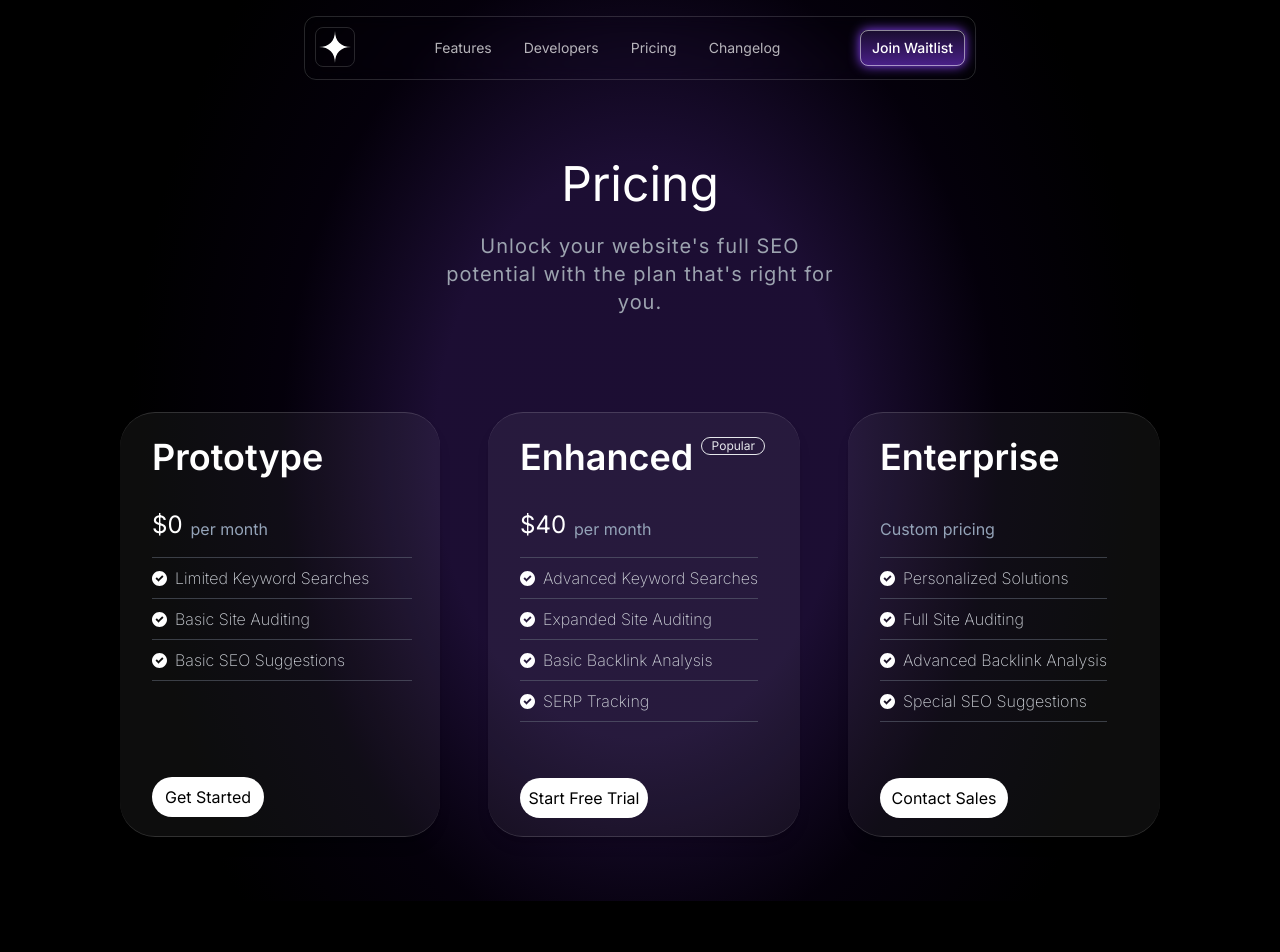
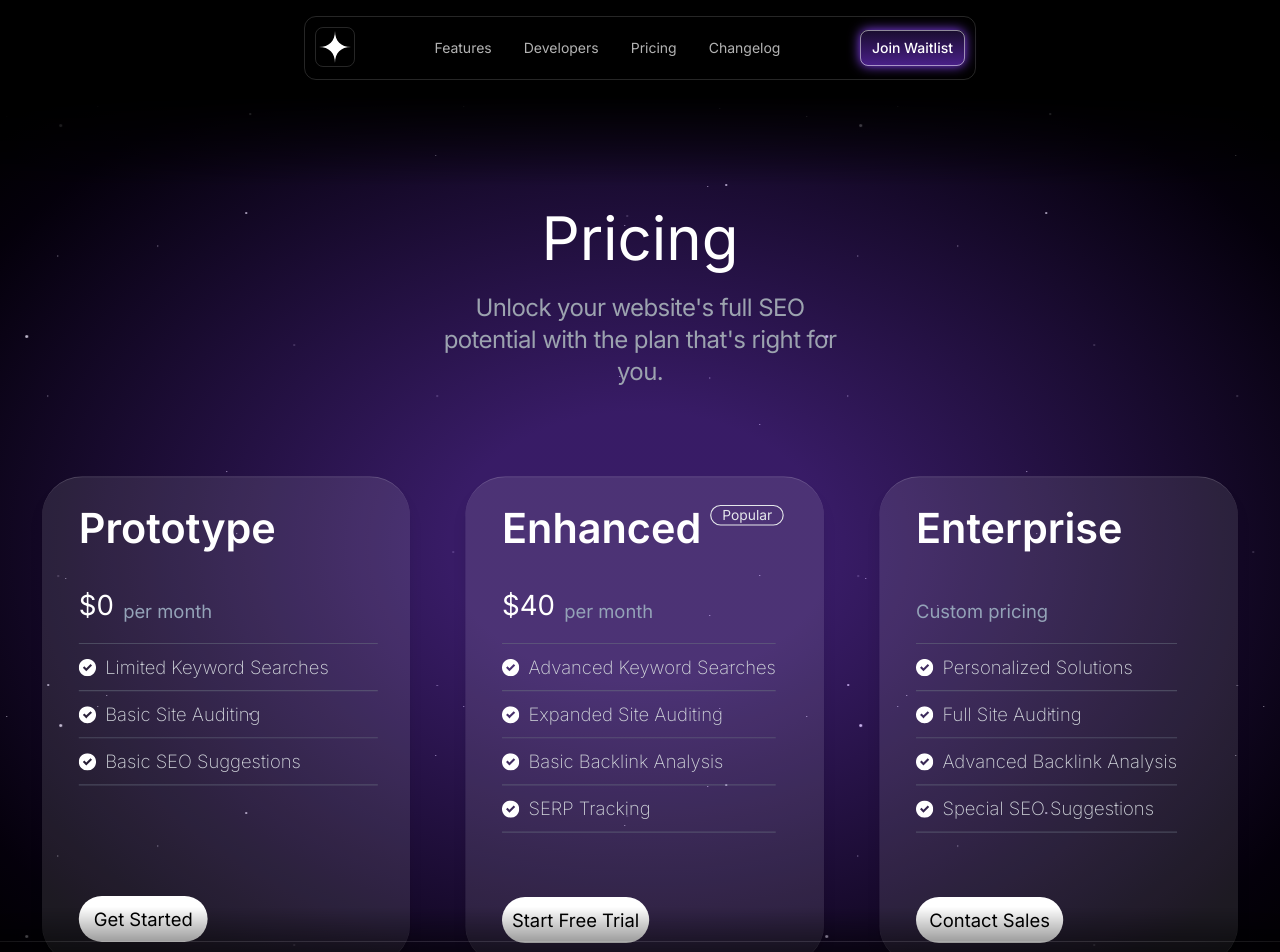
Before and after one commit to AlessandroMmmmmmm/ai-frontend, a Next.js app: page /pricing in a window 1280 px wide. Shown: the top 952 px of the page. Before the commit the page ends 901 px from the top, so only its background shows below. Built offline with nearby package versions, Linux system fonts and the light colour scheme.

Commit message:
some more changes

```diff
--- a/src/app/pricing/page.tsx
+++ b/src/app/pricing/page.tsx
@@ -1,19 +1,55 @@
 
+"use client"
 import {Header} from "@/sections/Header";
-import { motion } from "framer-motion";
+import { motion, useScroll, useTransform } from "framer-motion";
+import { useRef } from "react";
+import starsBg from "@/assets/stars.png";
+import { Footer } from "@/sections/Footer";
 
 export default function Pricing() {
 
+	const sectionRef = useRef(null);
+  const {scrollYProgress} = useScroll({
+    target: sectionRef,
+    offset: ['start end', 'end start'],
+  });
+  const backgroundPositionY = useTransform(scrollYProgress, [0,1], [-300, 300]);
+
+	let checkIcon = <svg fill="#ffffff" className="mb-0 mt-[5px]" height="15px" width="15px" version="1.1" id="Capa_1" xmlns="http://www.w3.org/2000/svg" viewBox="0 0 490.05 490.05" stroke="#ffffff"><g id="SVGRepo_bgCarrier" stroke-width="0"></g><g id="SVGRepo_tracerCarrier" stroke-linecap="round" stroke-linejoin="round"></g><g id="SVGRepo_iconCarrier"> <g> <g> <path d="M418.275,418.275c95.7-95.7,95.7-250.8,0-346.5s-250.8-95.7-346.5,0s-95.7,250.8,0,346.5S322.675,513.975,418.275,418.275 z M157.175,207.575l55.1,55.1l120.7-120.6l42.7,42.7l-120.6,120.6l-42.8,42.7l-42.7-42.7l-55.1-55.1L157.175,207.575z"></path> </g> </g> </g></svg>
+
 	return(
       <>
-			<main className="w-full min-h-screen bg-[radial-gradient(40%_80%_at_center_center,rgba(140,69,255,0.2)_40%,rgba(14,0,36,0.3)_70%,transparent)]">
 			<Header />
+			<motion.section className="w-full -mb-14 min-h-screen [mask-image:linear-gradient(to_bottom,transparent,black_10%,black_90%,transparent)]"
+			style={{
+      backgroundImage: `url(${starsBg.src})`,
+      backgroundPositionY,
+    }}
+    animate={{
+      backgroundPositionX: starsBg.width,
+    }}
+    transition={{
+      repeat: Infinity,
+      ease: "linear",
+      duration: 120,
+    }}>
+			<div className="bg-[radial-gradient(100%_100%_at_center_center,rgba(140,69,255,0.4)_15%,rgba(14,0,36,0.3)_60%,black_70%,transparent)]">
 					<div className="container mx-auto py-16">
-						<h1 className="mx-auto mb-6 mt-0 text-5xl flex justify-center">Pricing</h1>
-						<p className="mx-auto mb-24 mt-0 text-xl text-gray-400 text-wrap w-[400px] text-center flex justify-center tracking-wider">Unlock your website&apos;s full SEO potential with the plan that&apos;s right for you.</p>
+						<div className="flex items-center justify-center p-6 mb-8">
+							<div className="mt-0 p-6 mx-auto mb-4">
+								<h1 className="mx-auto mb-6 mt-0 text-6xl flex justify-center">Pricing</h1>
+								<p className="mx-auto mb-6 mt-0 text-2xl text-gray-400 text-wrap w-[400px] text-center flex justify-center tracking-tight">Unlock your website&apos;s full SEO potential with the plan that&apos;s right for you.</p>
+							</div>
+						</div>
+						<div className="scale-[1.15]">
 						<div className="flex flex-row justify-center gap-12">
 							{/* Prototype Card */}
-									<div className="flex flex-col transition-transform duration-300 transform hover:scale-105 items-start h-[425px] w-80 rounded-[35px] p-8 pt-6 bg-white/5 shadow-lg blackdrop-blur-xl border-[1px] border-r-0 border-l-0 border-white/15">
+							<motion.div
+								whileHover={{
+									boxShadow: '0px 7px 25px rgba(140, 69, 255, 0.6)',
+								}}
+								className="flex flex-col transition-transform hover:scale-105 duration-300 transform items-start h-[425px] w-80 rounded-[35px] p-8 pt-6 bg-white/10 shadow-lg blackdrop-blur-xl border-[1px] border-r-0 border-l-0 border-white/15"
+							>
 								<h2 className="text-4xl mt-0 mb-8 font-semibold">Prototype</h2>
 									<div className="flex flex-row gap-2">
 											<h3 className="text-2xl mb-4">$0</h3>
@@ -22,17 +58,17 @@ export default function Pricing() {
 									<ul className="space-y-2">
 										<hr className="border-gray-500 border-opacity-50 w-[260px]" />
 										<div className="flex flex-row gap-2">
-													<svg fill="#ffffff" className="mb-0 mt-[5px]" height="15px" width="15px" version="1.1" id="Capa_1" xmlns="http://www.w3.org/2000/svg" viewBox="0 0 490.05 490.05" stroke="#ffffff"><g id="SVGRepo_bgCarrier" stroke-width="0"></g><g id="SVGRepo_tracerCarrier" stroke-linecap="round" stroke-linejoin="round"></g><g id="SVGRepo_iconCarrier"> <g> <g> <path d="M418.275,418.275c95.7-95.7,95.7-250.8,0-346.5s-250.8-95.7-346.5,0s-95.7,250.8,0,346.5S322.675,513.975,418.275,418.275 z M157.175,207.575l55.1,55.1l120.7-120.6l42.7,42.7l-120.6,120.6l-42.8,42.7l-42.7-42.7l-55.1-55.1L157.175,207.575z"></path> </g> </g> </g></svg>
+											{checkIcon}
 											<li className="text-gray-300 font-extralight">Limited Keyword Searches</li>
 										</div>
 										<hr className="border-gray-500 border-opacity-50" />
 										<div className="flex flex-row gap-2">
-													<svg fill="#ffffff" className="mb-0 mt-[5px]" height="15px" width="15px" version="1.1" id="Capa_1" xmlns="http://www.w3.org/2000/svg" viewBox="0 0 490.05 490.05" stroke="#ffffff"><g id="SVGRepo_bgCarrier" stroke-width="0"></g><g id="SVGRepo_tracerCarrier" stroke-linecap="round" stroke-linejoin="round"></g><g id="SVGRepo_iconCarrier"> <g> <g> <path d="M418.275,418.275c95.7-95.7,95.7-250.8,0-346.5s-250.8-95.7-346.5,0s-95.7,250.8,0,346.5S322.675,513.975,418.275,418.275 z M157.175,207.575l55.1,55.1l120.7-120.6l42.7,42.7l-120.6,120.6l-42.8,42.7l-42.7-42.7l-55.1-55.1L157.175,207.575z"></path> </g> </g> </g></svg>
+											{checkIcon}
 											<li className="text-gray-300 font-extralight">Basic Site Auditing</li>
 										</div>
 										<hr className="border-gray-500 border-opacity-50" />
 										<div className="flex flex-row gap-2">
-													<svg fill="#ffffff" className="mb-0 mt-[5px]" height="15px" width="15px" version="1.1" id="Capa_1" xmlns="http://www.w3.org/2000/svg" viewBox="0 0 490.05 490.05" stroke="#ffffff"><g id="SVGRepo_bgCarrier" stroke-width="0"></g><g id="SVGRepo_tracerCarrier" stroke-linecap="round" stroke-linejoin="round"></g><g id="SVGRepo_iconCarrier"> <g> <g> <path d="M418.275,418.275c95.7-95.7,95.7-250.8,0-346.5s-250.8-95.7-346.5,0s-95.7,250.8,0,346.5S322.675,513.975,418.275,418.275 z M157.175,207.575l55.1,55.1l120.7-120.6l42.7,42.7l-120.6,120.6l-42.8,42.7l-42.7-42.7l-55.1-55.1L157.175,207.575z"></path> </g> </g> </g></svg>
+										{checkIcon}
 											<li className="text-gray-300 font-extralight">Basic SEO Suggestions</li>
 										</div>
 										<hr className="border-gray-500 border-opacity-50" />
@@ -42,10 +78,14 @@ export default function Pricing() {
 											Get Started
 										</button>
 									</div>
-									</div>
+							</motion.div>
 
-									{/* Production Card */}
-									<div className="flex flex-col transition-transform duration-300 transform hover:scale-105 items-start h-[425px] w-80 rounded-[35px] p-8 pt-6 bg-white/5 shadow-lg blackdrop-blur-xl border-[1px] border-r-0 border-l-0 border-white/15">
+									{/* Enhanced Card */}
+									<motion.div
+									whileHover={{
+										boxShadow: '0px 7px 25px rgba(140, 69, 255, 0.6)',
+									}}
+									className="flex flex-col transition-transform duration-300 transform hover:scale-105 items-start h-[425px] w-80 rounded-[35px] p-8 pt-6 bg-white/10 shadow-lg blackdrop-blur-xl border-[1px] border-r-0 border-l-0 border-white/15">
 										<div className=" flex flex-row p-0 gap-2">
 											<h2 className="text-4xl mt-0 mb-8 font-semibold">Enhanced</h2>
 											<div className="rounded-full border-[1px] text-gray-200 h-fit w-16 text-xs text-center">Popular</div>
@@ -57,22 +97,22 @@ export default function Pricing() {
 											<ul className="space-y-2 ">
 											<hr className="border-gray-500 border-opacity-50" />
 												<div className="flex flex-row gap-2">
-													<svg fill="#ffffff" className="mb-0 mt-[5px]" height="15px" width="15px" version="1.1" id="Capa_1" xmlns="http://www.w3.org/2000/svg" viewBox="0 0 490.05 490.05" stroke="#ffffff"><g id="SVGRepo_bgCarrier" stroke-width="0"></g><g id="SVGRepo_tracerCarrier" stroke-linecap="round" stroke-linejoin="round"></g><g id="SVGRepo_iconCarrier"> <g> <g> <path d="M418.275,418.275c95.7-95.7,95.7-250.8,0-346.5s-250.8-95.7-346.5,0s-95.7,250.8,0,346.5S322.675,513.975,418.275,418.275 z M157.175,207.575l55.1,55.1l120.7-120.6l42.7,42.7l-120.6,120.6l-42.8,42.7l-42.7-42.7l-55.1-55.1L157.175,207.575z"></path> </g> </g> </g></svg>
+												{checkIcon}
 													<li className="text-gray-300 font-extralight">Advanced Keyword Searches</li>
 												</div>
 												<hr className="border-gray-500 border-opacity-50" />
 												<div className="flex flex-row gap-2">
-													<svg fill="#ffffff" className="mb-0 mt-[5px]" height="15px" width="15px" version="1.1" id="Capa_1" xmlns="http://www.w3.org/2000/svg" viewBox="0 0 490.05 490.05" stroke="#ffffff"><g id="SVGRepo_bgCarrier" stroke-width="0"></g><g id="SVGRepo_tracerCarrier" stroke-linecap="round" stroke-linejoin="round"></g><g id="SVGRepo_iconCarrier"> <g> <g> <path d="M418.275,418.275c95.7-95.7,95.7-250.8,0-346.5s-250.8-95.7-346.5,0s-95.7,250.8,0,346.5S322.675,513.975,418.275,418.275 z M157.175,207.575l55.1,55.1l120.7-120.6l42.7,42.7l-120.6,120.6l-42.8,42.7l-42.7-42.7l-55.1-55.1L157.175,207.575z"></path> </g> </g> </g></svg>
+												{checkIcon}
 													<li className="text-gray-300 font-extralight">Expanded Site Auditing</li>
 												</div>
 												<hr className="border-gray-500 border-opacity-50" />
 												<div className="flex flex-row gap-2">
-													<svg fill="#ffffff" className="mb-0 mt-[5px]" height="15px" width="15px" version="1.1" id="Capa_1" xmlns="http://www.w3.org/2000/svg" viewBox="0 0 490.05 490.05" stroke="#ffffff"><g id="SVGRepo_bgCarrier" stroke-width="0"></g><g id="SVGRepo_tracerCarrier" stroke-linecap="round" stroke-linejoin="round"></g><g id="SVGRepo_iconCarrier"> <g> <g> <path d="M418.275,418.275c95.7-95.7,95.7-250.8,0-346.5s-250.8-95.7-346.5,0s-95.7,250.8,0,346.5S322.675,513.975,418.275,418.275 z M157.175,207.575l55.1,55.1l120.7-120.6l42.7,42.7l-120.6,120.6l-42.8,42.7l-42.7-42.7l-55.1-55.1L157.175,207.575z"></path> </g> </g> </g></svg>
+												{checkIcon}
 													<li className="text-gray-300 font-extralight">Basic Backlink Analysis</li>
 												</div>
 												<hr className="border-gray-500 border-opacity-50" />
 												<div className="flex flex-row gap-2">
-													<svg fill="#ffffff" className="mb-0 mt-[5px]" height="15px" width="15px" version="1.1" id="Capa_1" xmlns="http://www.w3.org/2000/svg" viewBox="0 0 490.05 490.05" stroke="#ffffff"><g id="SVGRepo_bgCarrier" stroke-width="0"></g><g id="SVGRepo_tracerCarrier" stroke-linecap="round" stroke-linejoin="round"></g><g id="SVGRepo_iconCarrier"> <g> <g> <path d="M418.275,418.275c95.7-95.7,95.7-250.8,0-346.5s-250.8-95.7-346.5,0s-95.7,250.8,0,346.5S322.675,513.975,418.275,418.275 z M157.175,207.575l55.1,55.1l120.7-120.6l42.7,42.7l-120.6,120.6l-42.8,42.7l-42.7-42.7l-55.1-55.1L157.175,207.575z"></path> </g> </g> </g></svg>
+												{checkIcon}
 													<li className="text-gray-300 font-extralight">SERP Tracking</li>
 												</div>
 												<hr className="border-gray-500 border-opacity-50" />
@@ -82,31 +122,35 @@ export default function Pricing() {
 													Start Free Trial
 												</button>
 											</div>
-									</div>
+									</motion.div>
 
 									{/* Enterprise Card */}
-									<div className="flex flex-col transition-transform duration-300 transform hover:scale-105 items-start h-[425px] w-80 rounded-[35px] p-8 pt-6 bg-white/5 shadow-lg blackdrop-blur-xl border-[1px] border-r-0 border-l-0 border-white/15">
+									<motion.div
+									whileHover={{
+										boxShadow: '0px 7px 25px rgba(140, 69, 255, 0.6)',
+									}}
+									className="flex flex-col transition-transform duration-300 transform hover:scale-105 items-start h-[425px] w-80 rounded-[35px] p-8 pt-6 bg-white/10 shadow-lg blackdrop-blur-xl border-[1px] border-r-0 border-l-0 border-white/15">
 											<h2 className="text-4xl mt-0 mb-8 font-semibold">Enterprise</h2>
 											<p className="mt-2 text-slate-400 mb-4">Custom pricing</p>
 											<ul className="space-y-2 ">
 												<hr className="border-gray-500 border-opacity-50" />
 												<div className="flex flex-row gap-2">
-													<svg fill="#ffffff" className="mb-0 mt-[5px]" height="15px" width="15px" version="1.1" id="Capa_1" xmlns="http://www.w3.org/2000/svg" viewBox="0 0 490.05 490.05" stroke="#ffffff"><g id="SVGRepo_bgCarrier" stroke-width="0"></g><g id="SVGRepo_tracerCarrier" stroke-linecap="round" stroke-linejoin="round"></g><g id="SVGRepo_iconCarrier"> <g> <g> <path d="M418.275,418.275c95.7-95.7,95.7-250.8,0-346.5s-250.8-95.7-346.5,0s-95.7,250.8,0,346.5S322.675,513.975,418.275,418.275 z M157.175,207.575l55.1,55.1l120.7-120.6l42.7,42.7l-120.6,120.6l-42.8,42.7l-42.7-42.7l-55.1-55.1L157.175,207.575z"></path> </g> </g> </g></svg>
+												{checkIcon}
 													<li className="text-gray-300 font-extralight">Personalized Solutions</li>
 												</div>
 												<hr className="border-gray-500 border-opacity-50" />
 												<div className="flex flex-row gap-2">
-													<svg fill="#ffffff" className="mb-0 mt-[5px]" height="15px" width="15px" version="1.1" id="Capa_1" xmlns="http://www.w3.org/2000/svg" viewBox="0 0 490.05 490.05" stroke="#ffffff"><g id="SVGRepo_bgCarrier" stroke-width="0"></g><g id="SVGRepo_tracerCarrier" stroke-linecap="round" stroke-linejoin="round"></g><g id="SVGRepo_iconCarrier"> <g> <g> <path d="M418.275,418.275c95.7-95.7,95.7-250.8,0-346.5s-250.8-95.7-346.5,0s-95.7,250.8,0,346.5S322.675,513.975,418.275,418.275 z M157.175,207.575l55.1,55.1l120.7-120.6l42.7,42.7l-120.6,120.6l-42.8,42.7l-42.7-42.7l-55.1-55.1L157.175,207.575z"></path> </g> </g> </g></svg>
+												{checkIcon}
 													<li className="text-gray-300 font-extralight">Full Site Auditing</li>
 												</div>
 												<hr className="border-gray-500 border-opacity-50" />
 												<div className="flex flex-row gap-2">
-													<svg fill="#ffffff" className="mb-0 mt-[5px]" height="15px" width="15px" version="1.1" id="Capa_1" xmlns="http://www.w3.org/2000/svg" viewBox="0 0 490.05 490.05" stroke="#ffffff"><g id="SVGRepo_bgCarrier" stroke-width="0"></g><g id="SVGRepo_tracerCarrier" stroke-linecap="round" stroke-linejoin="round"></g><g id="SVGRepo_iconCarrier"> <g> <g> <path d="M418.275,418.275c95.7-95.7,95.7-250.8,0-346.5s-250.8-95.7-346.5,0s-95.7,250.8,0,346.5S322.675,513.975,418.275,418.275 z M157.175,207.575l55.1,55.1l120.7-120.6l42.7,42.7l-120.6,120.6l-42.8,42.7l-42.7-42.7l-55.1-55.1L157.175,207.575z"></path> </g> </g> </g></svg>
+												{checkIcon}
 													<li className="text-gray-300 font-extralight">Advanced Backlink Analysis</li>
 												</div>
 												<hr className="border-gray-500 border-opacity-50" />
 												<div className="flex flex-row gap-2">
-													<svg fill="#ffffff" className="mb-0 mt-[5px]" height="15px" width="15px" version="1.1" id="Capa_1" xmlns="http://www.w3.org/2000/svg" viewBox="0 0 490.05 490.05" stroke="#ffffff"><g id="SVGRepo_bgCarrier" stroke-width="0"></g><g id="SVGRepo_tracerCarrier" stroke-linecap="round" stroke-linejoin="round"></g><g id="SVGRepo_iconCarrier"> <g> <g> <path d="M418.275,418.275c95.7-95.7,95.7-250.8,0-346.5s-250.8-95.7-346.5,0s-95.7,250.8,0,346.5S322.675,513.975,418.275,418.275 z M157.175,207.575l55.1,55.1l120.7-120.6l42.7,42.7l-120.6,120.6l-42.8,42.7l-42.7-42.7l-55.1-55.1L157.175,207.575z"></path> </g> </g> </g></svg>
+												{checkIcon}
 													<li className="text-gray-300 font-extralight">Special SEO Suggestions</li>
 												</div>
 												<hr className="border-gray-500 border-opacity-50" />
@@ -116,10 +160,13 @@ export default function Pricing() {
 													Contact Sales
 												</button>
 											</div>
+									</motion.div>
 							</div>
 							</div>
 					</div>
-				</main>
+					</div>
+				</motion.section>
+				<Footer />
       </>
   	);
 }
--- a/src/components/button.tsx
+++ b/src/components/button.tsx
@@ -1,12 +1,14 @@
 export const Button = (props: React.PropsWithChildren) => {
     return(
     <button className="relative py-2 px-3 rounded-lg font-medium text-sm bg-gradient-to-b from-[#190d2e] to-[#4a208a] shadow-[0px_0px_12px_#8c45ff]">
-        <div className="absolute inset-0">
+      <a href="./waitlist">
+      <div className="absolute inset-0">
           <div className="border rounded-lg border-white/20 absolute inset-0 [mask-image:linear-gradient(to-bottom, black, transparent)]"></div>
           <div className="border rounded-lg absolute inset-0 border-white/40 [mask-image:linear-gradient(to-top, black, transparent)]"></div>
           <div className="absolute inset-0 shadow[0_0_10px_rgb(140,69,255,.7)_inset] rounded-lg"></div>
         </div>
         <span>{props.children}</span>
+      </a>
     </button>)
 
 }
--- a/src/sections/Header.tsx
+++ b/src/sections/Header.tsx
@@ -1,11 +1,18 @@
+"use client"
 import LogoIcon from '@/assets/logo.svg';
 import MenuIcon from '@/assets/icon-menu.svg';
 import {Button} from "@/components/button";
+import { motion, useScroll } from 'framer-motion';
+import { useRef } from 'react';
 
 
 export const Header = () => {
+
   return (
-  <header className="py-4 border-b border-white/15 md:border-none sticky top-0 z-10 ">
+
+  <motion.header className="py-4 border-b border-white/15 md:border-none sticky top-0 z-10"
+
+  >
     <div className="absolute inset-0 backdrop-blur -z-10 md:hidden"></div>
     <div className="container">
       <div className ="flex md:backdrop-blur justify-between items-center md:border border-white/15 md:p-2.5 rounded-xl max-w-2xl mx-auto">
@@ -27,7 +34,7 @@ export const Header = () => {
             <a href="/pricing" className="text-white/70 hover:text-white transition">
               Pricing
             </a>
-          <a href="" className="text-white/70 hover:text-white transition">
+            <a href="/" className="text-white/70 hover:text-white transition">
               Changelog
             </a>
           </nav>
@@ -38,6 +45,6 @@ export const Header = () => {
         </div>
       </div>
     </div>
-  </header>
+  </motion.header>
   );
 };
```
Also changed, not shown: src/app/waitlist/page.js (added, +35 -0 lines). Lines whose indentation alone changed are shown as unchanged.
